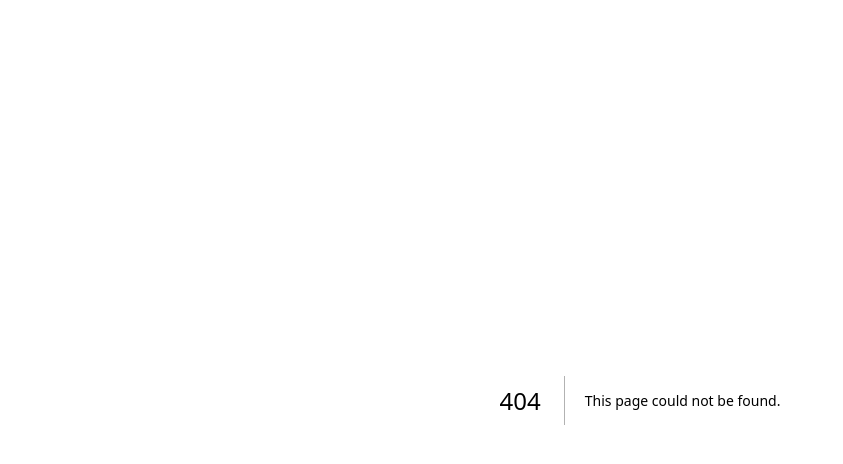
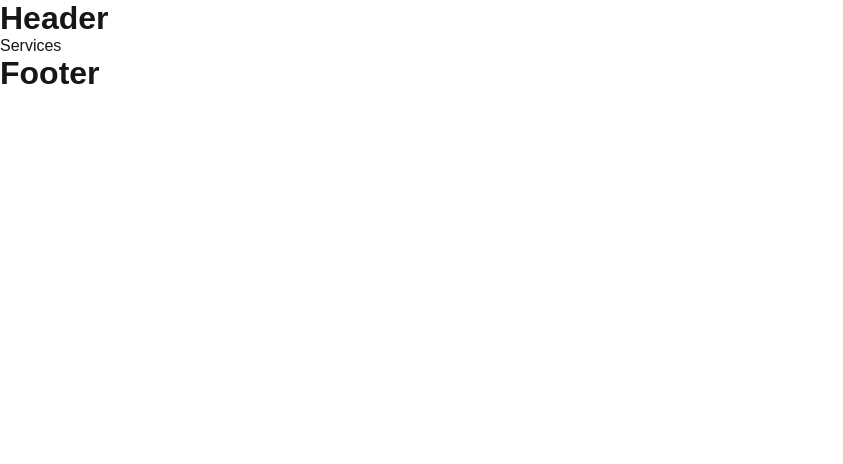
Before and after one commit to AbhayPatil2004/NEXTJS-, a Next.js app: page /services in a window 1280 px wide. Before the commit this address had no page. Shown: the top 464 px of the page, without its empty margins (0-843 px from the left). Built offline with nearby package versions, Linux system fonts and the light colour scheme.

Commit message:
Dynamic routing Layuots

```diff
--- /dev/null
+++ b/src/app/...filePath/page.js
@@ -0,0 +1,6 @@
+export default async function filePath({params}){
+    console.log( await params);
+    <div>
+        File
+    </div>
+}
--- a/src/app/layout.js
+++ b/src/app/layout.js
@@ -1,26 +1,14 @@
 import { Geist, Geist_Mono } from "next/font/google";
 import "./globals.css";
 
-const geistSans = Geist({
-  variable: "--font-geist-sans",
-  subsets: ["latin"],
-});
-
-const geistMono = Geist_Mono({
-  variable: "--font-geist-mono",
-  subsets: ["latin"],
-});
-
-export const metadata = {
-  title: "Create Next App",
-  description: "Generated by create next app",
-};
 
 export default function RootLayout({ children }) {
   return (
     <html lang="en">
-      <body className={`${geistSans.variable} ${geistMono.variable}`}>
+      <body >
+        <header></header>
         {children}
+        <footer></footer>
       </body>
     </html>
   );
--- /dev/null
+++ b/src/app/services/layout.js
@@ -0,0 +1,9 @@
+export default function servicesLayout({children}){
+    return (
+        <div>
+            <h1>Header</h1>
+            {children}
+            <h1>Footer</h1>
+        </div>
+    )
+}
--- /dev/null
+++ b/src/app/services/page.js
@@ -0,0 +1,7 @@
+export default function servicepage(){
+    return(
+        <div>
+            Services
+        </div>
+    )
+}
```
Also changed, not shown: src/app/Home/about/[id]/comments/page.js (added, +7 -0 lines).
